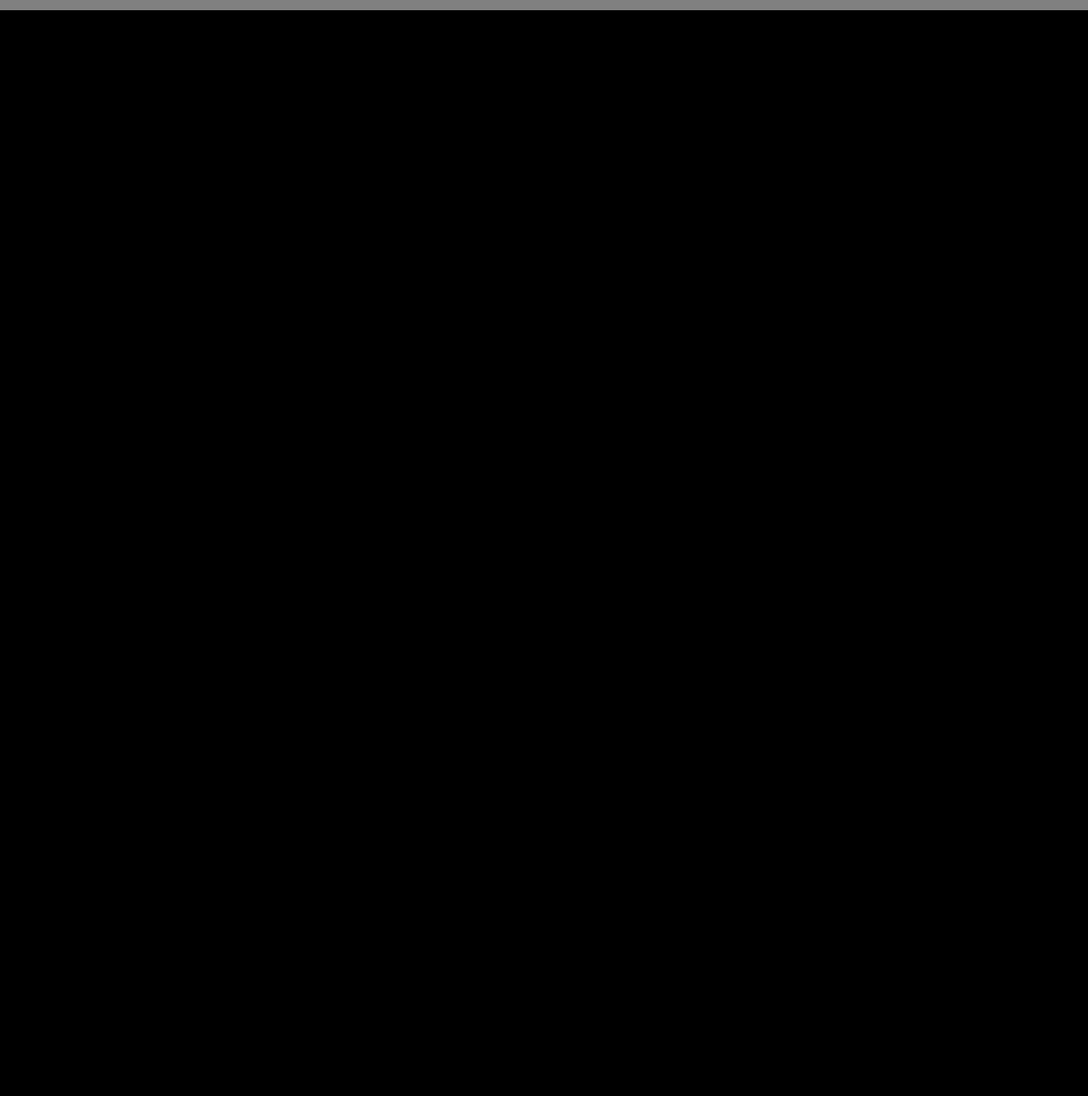
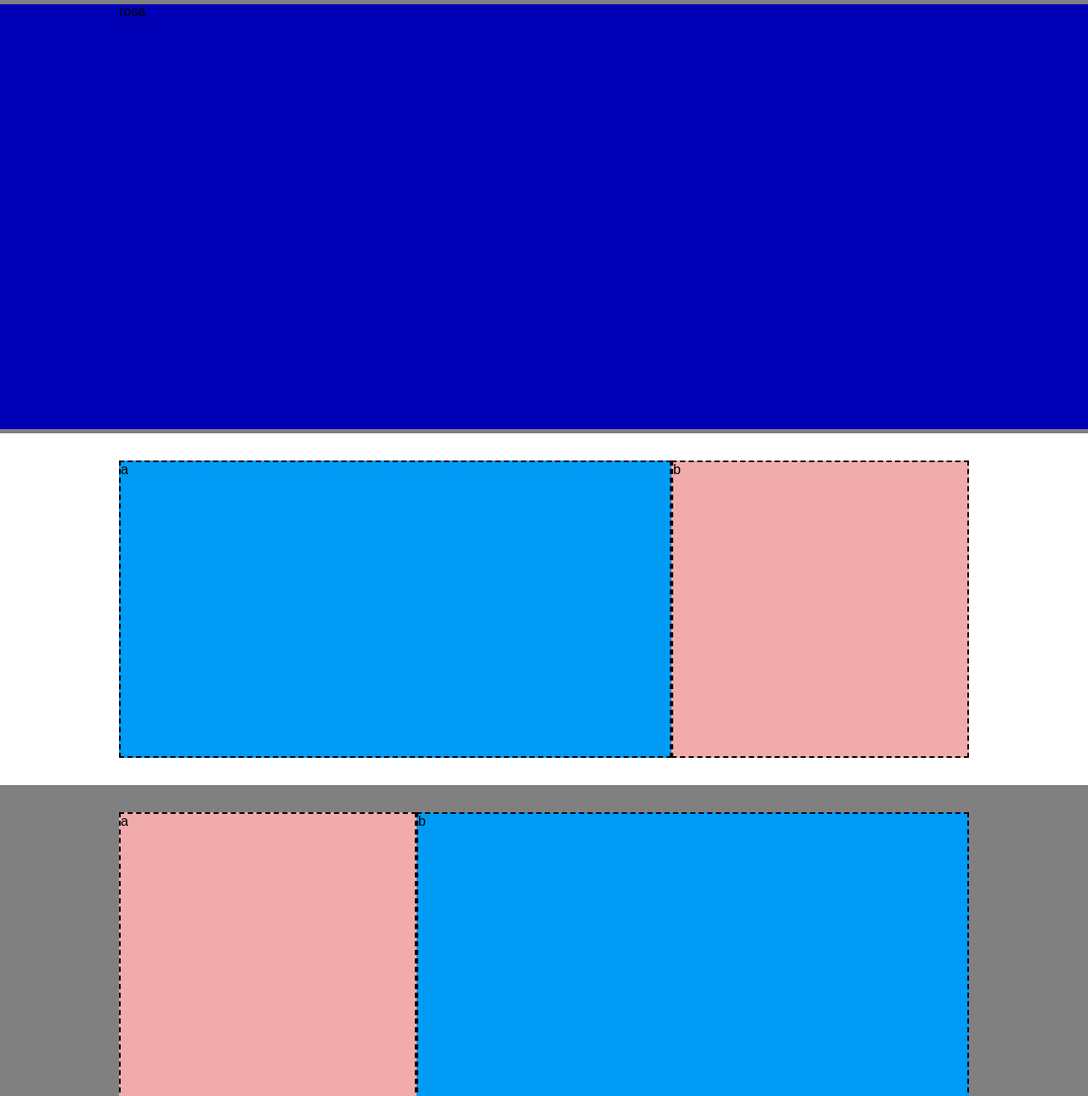
Before and after one commit to LeoPalmieri98/htmlcss-struttura-discord, a plain HTML site: page index.html in a window 1280 px wide. Shown: the part 54-1344 px from the top of the page at 85% size. Before the commit the page ends 800 px from the top, so only its background shows below. Drawn offline with Linux system fonts and the light colour scheme.

Commit message:
aggiunti altri layout

```diff
--- a/index.html
+++ b/index.html
@@ -1,25 +1,52 @@
 <!DOCTYPE html>
 <html lang="en">
+
 <head>
     <meta charset="UTF-8">
     <meta name="viewport" content="width=device-width, initial-scale=1.0">
     <title>StructureDiscord</title>
     <link rel="stylesheet" href="style.css">
 </head>
+
 <body>
 
     <header>
-    <div class="boxed container" id="bgorange">
-        <div class="logo dashed">logo</div>
-        <div class="link dashed">link link link link link</div>
-        <div class="login dashed">login</div>
-    </div>
-    <div id="1stlayout">
-        BLUE</div>
+        <div class="boxed container" id="bgorange">
+            <div class="logo dashed">logo</div>
+            <div class="link dashed">link link link link link</div>
+            <div class="login dashed">login</div>
+        </div>
+
+        <div id="layout1">
+            <div class="boxed container" id="rosa">rosa</div>
+        </div>
 
     </header>
-    <main></main>
+
+    <main>
+
+        <section>
+            <div class="boxed container">
+                <div class="quadratopiccolo dashed">a</div>
+                <div class="quadratogrande dashed">b</div>
+        </section>
+
+        <section class="bggrey">
+            <div class="boxed container">
+                <div class="smallboxr dashed">a</div>
+                <div class="smallboxa dashed">b</div>
+        </section>
+
+        <section>
+            <div class="boxed container">
+                <div class="quadratopiccolo dashed">a</div>
+                <div class="quadratogrande dashed">b</div>
+        </section>
+
+    </main>
+
     <footer></footer>
 
 </body>
+
 </html>
--- a/style.css
+++ b/style.css
@@ -5,7 +5,7 @@
 }
 
 body {
-    background-color: black;
+
     color: white;
     font-family: sans-serif;
 }
@@ -27,7 +27,7 @@ body {
 
 header {
     background-color: gray;
-    padding: 10px;
+    padding: 1em 0 5px 0;
 }
 
 #bgorange {
@@ -42,15 +42,55 @@ header {
 .link {
     width: 60%;
     padding: 3px;
-
+    text-align: center;
 }
 
 .login {
     width: 20%;
     padding: 3px;
+    text-align: end;
 }
 
-#1stlayout {
-    background-color: blue;
-    height: 100px;
+#layout1 {
+    background-color: rgb(0, 0, 182);
+    margin-top: 15px;
+    height: 500px;
 }
+
+.rosa {
+   background-color: bisque;
+   width: 50%
+
+}
+
+.quadratogrande {
+    width: 35%;
+    height: 350px;
+    background-color: rgb(241, 171, 171);
+}
+
+.quadratopiccolo {
+    width: 65%;
+    height: 350px;
+    background-color: rgb(0, 155, 245);
+}
+
+section {
+    padding: 2em 0 2em 0;
+}
+
+.bggrey {
+    background-color: grey;
+}
+
+.smallboxa {
+    width: 65%;
+    height: 350px;
+    background-color: rgb(0, 155, 245);
+}
+
+.smallboxr {
+    width: 35%;
+    height: 350px;
+    background-color: rgb(241, 171, 171);
+}
```
